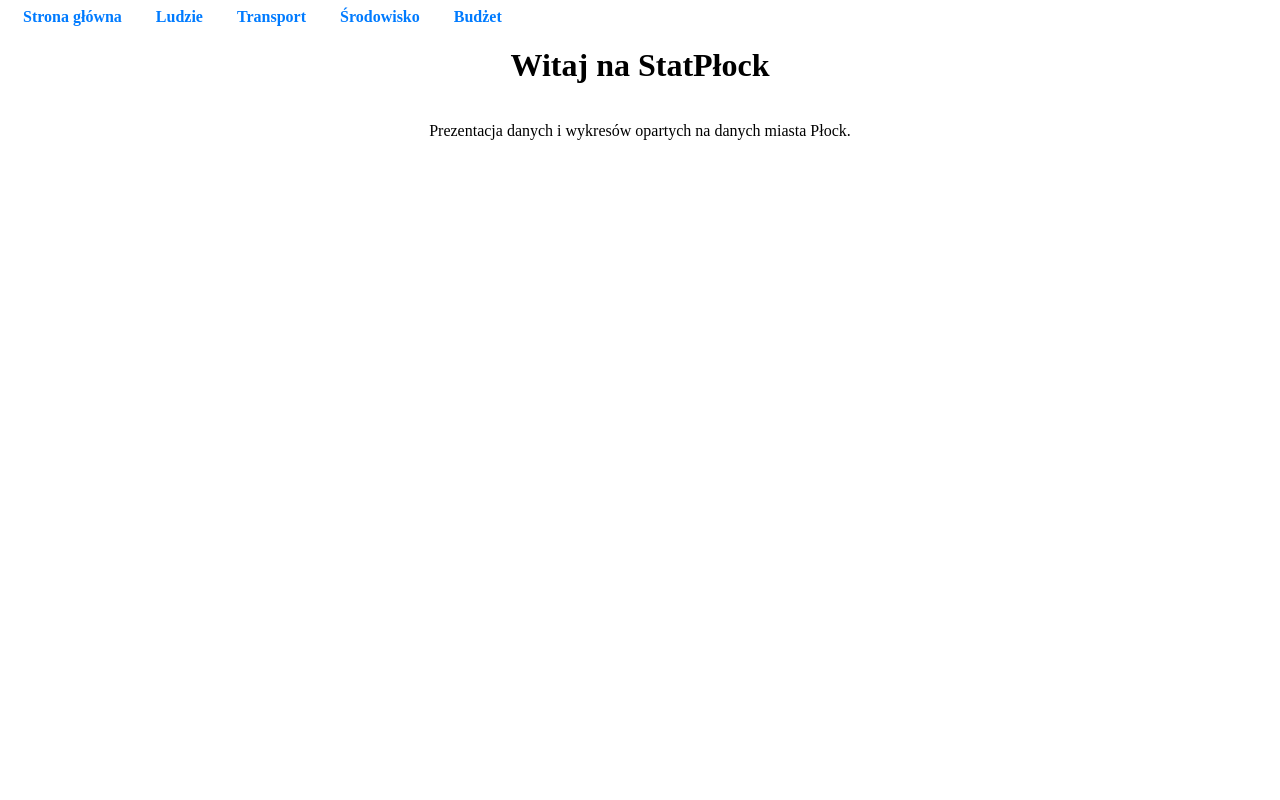
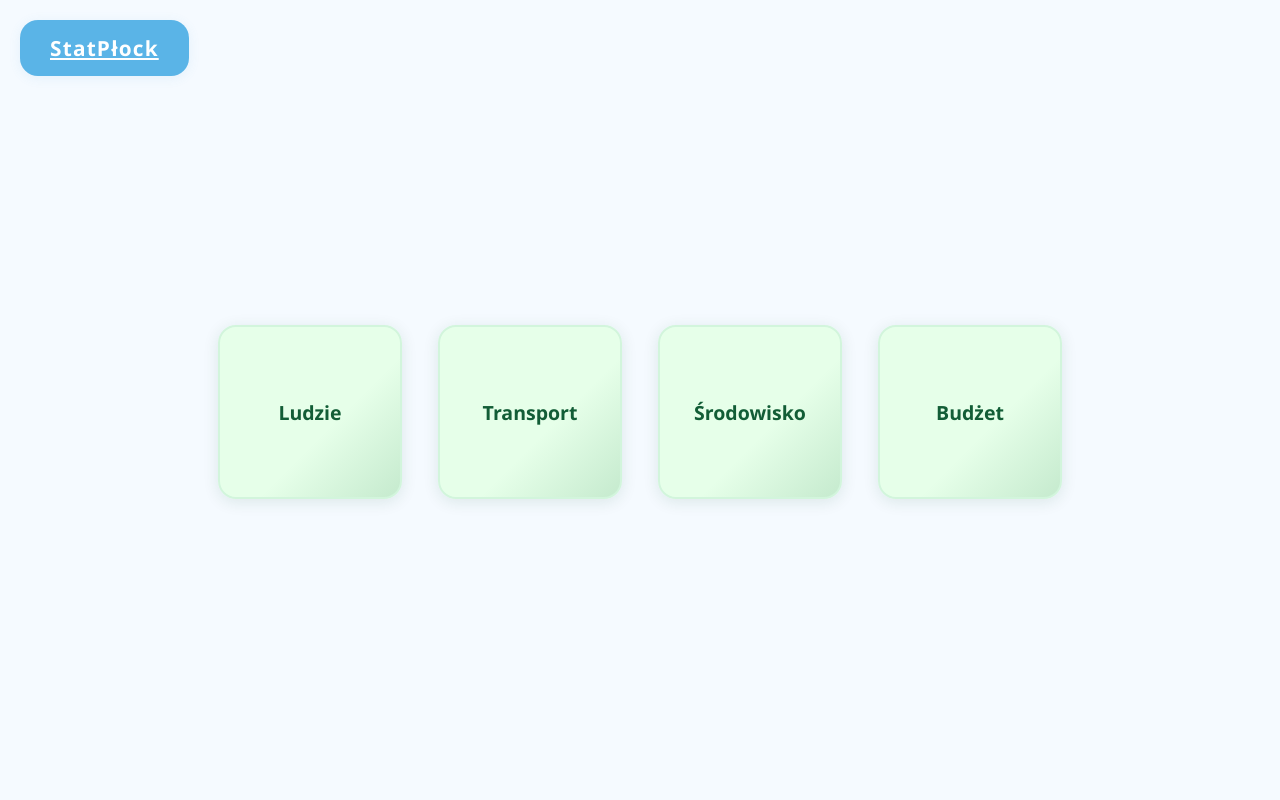
Before and after one commit to WiktorGap/Hackaton2025, a Flask app: page / in a window 1280 px wide. Run offline with Flask 3, Linux system fonts and the light colour scheme.

Commit message:
szkielet

```diff
--- a/app/templates/base.html
+++ b/app/templates/base.html
@@ -5,35 +5,87 @@
     <title>StatPłock – {% block page_title %}Home{% endblock %}</title>
     <meta name="viewport" content="width=device-width, initial-scale=1">
     <link rel="icon" href="{{ url_for('static', filename='plock.ico') }}" type="image/x-icon">
-    <style>x
-      body, html { height: 100%; }
-      .centered-container {
-        height: 100%;
+    <style>
+      /* CSS z poprzednich wiadomości */
+      body, html {
+        margin: 0;
+        min-height: 100vh;
+        background: #f5faff;
+        font-family: 'Segoe UI', Arial, sans-serif;
+      }
+      .top-bar {
+        position: fixed;
+        top: 20px;
+        left: 20px;
+        background: #5ab4e7;
+        color: #fff;
+        padding: 14px 30px;
+        border-radius: 18px;
+        font-size: 1.3rem;
+        font-weight: bold;
+        box-shadow: 0 2px 12px rgba(80,160,220,0.10);
+        letter-spacing: 1.2px;
+        z-index: 3;
+      }
+      .home-btn {
+        position: fixed;
+        top: 20px;
+        right: 20px;
+        background: #1b6ef3;
+        color: #fff;
+        padding: 12px 24px;
+        border: none;
+        border-radius: 13px;
+        font-size: 1rem;
+        font-weight: 600;
+        cursor: pointer;
+        box-shadow: 0 4px 16px rgba(27,110,243,0.12);
+        transition: background 0.14s;
+        text-decoration: none;
+        z-index: 3;
+      }
+      .home-btn:hover {
+        background: #14469a;
+      }
+      .center-container {
+        min-height: 100vh;
+        display: flex;
+        flex-direction: column;
+        justify-content: center;
+        align-items: center;
+      }
+      .block-row {
+        display: flex;
+        flex-direction: row;
+        gap: 36px;
+        margin-top: 24px;
+      }
+      .main-block {
+        background: linear-gradient(135deg,#e6ffe9 60%, #bde5c7 110%);
+        color: #125d36;
+        border-radius: 18px;
+        width: 180px;
+        height: 170px;
         display: flex;
         justify-content: center;
         align-items: center;
-        flex-direction: column;
-        text-align: center;
+        font-size: 1.22rem;
+        font-weight: 600;
+        box-shadow: 0 3px 16px rgba(20,80,44,0.11);
+        border: 2px solid #d2f5dc;
+        transition: box-shadow 0.16s, transform 0.16s;
+        cursor: pointer;
+        text-decoration: none;
       }
-      nav a {
-        margin: 0 15px;
-        text-decoration: none;
-        font-weight: bold;
-        color: #007bff;
+      .main-block:hover {
+        box-shadow: 0 10px 34px rgba(44,102,44,0.19);
+        transform: translateY(-4px) scale(1.03);
+        background: linear-gradient(135deg,#c6f7e2 60%, #96e8b7 110%);
       }
-      nav a:hover { text-decoration: underline; }
     </style>
   </head>
   <body>
-    <nav>
-      <a href="{{ url_for('main.home') }}">Strona główna</a>
-      <a href="{{ url_for('main.ludzie') }}">Ludzie</a>
-      <a href="{{ url_for('main.transport') }}">Transport</a>
-      <a href="{{ url_for('main.srodowisko') }}">Środowisko</a>
-      <a href="{{ url_for('main.budzet') }}">Budżet</a>
-    </nav>
-    <div class="centered-container">
-      {% block page_content %}{% endblock %}
-    </div>
+    <a href="{{ url_for('main.home') }}" class="top-bar">StatPłock</a>
+    {% block content %}{% endblock %}
   </body>
 </html>
--- a/app/templates/home.html
+++ b/app/templates/home.html
@@ -1,8 +1,11 @@
 {% extends "base.html" %}
-
-{% block page_title %}Strona główna{% endblock %}
-
-{% block page_content %}
-<h1>Witaj na StatPłock</h1>
-<p>Prezentacja danych i wykresów opartych na danych miasta Płock.</p>
+{% block content %}
+<div class="center-container">
+  <div class="block-row">
+    <a href="{{ url_for('main.ludzie') }}" class="main-block">Ludzie</a>
+    <a href="{{ url_for('main.transport') }}" class="main-block">Transport</a>
+    <a href="{{ url_for('main.srodowisko') }}" class="main-block">Środowisko</a>
+    <a href="{{ url_for('main.budzet') }}" class="main-block">Budżet</a>
+  </div>
+</div>
 {% endblock %}
```
